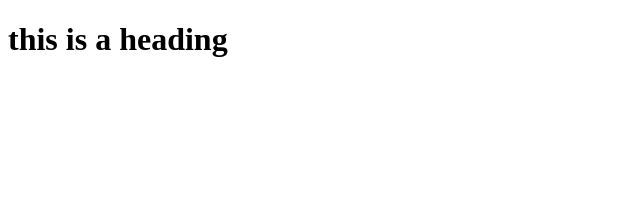
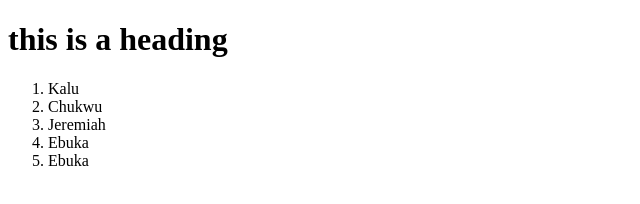
Before and after one commit to Elibson/testing, a plain HTML site: page index.html in a window 1280 px wide. Shown: the whole page, without its empty margins (0-640 px from the left). Drawn offline with Linux system fonts and the light colour scheme.

Commit message:
name list

```diff
--- a/index.html
+++ b/index.html
@@ -7,7 +7,12 @@
 </head>
 <body>
     <h1>this is a heading</h1>
-
-
+    <ol>
+        <li>Kalu</li>
+        <li>Chukwu</li>
+        <li>Jeremiah</li>
+        <li>Ebuka</li>
+        <li>Ebuka</li>
+    </ol>
 </body>
 </html>
```
